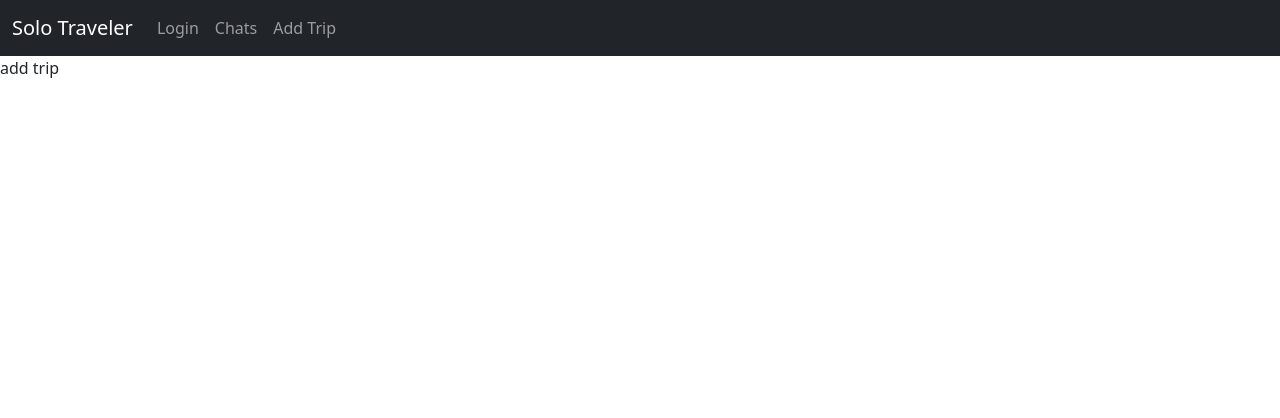
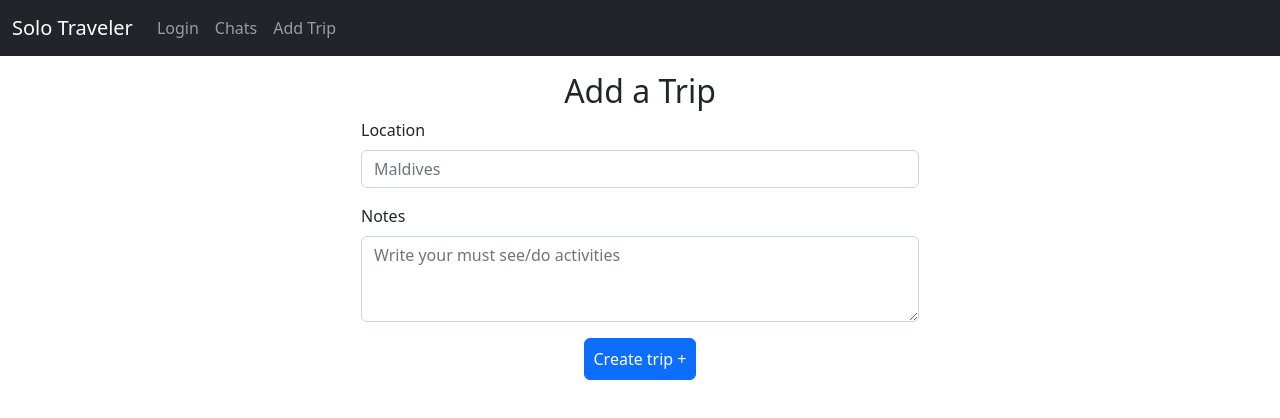
Before and after one commit to SSimonPhd/project3, a React (Create React App) app in the folder client/: page /addtrip in a window 1280 px wide. Shown: the top 418 px of the page. Built offline with nearby package versions, Linux system fonts and the light colour scheme.

Commit message:
basic form add trip page

```diff
--- a/client/src/pages/AddTrip.js
+++ b/client/src/pages/AddTrip.js
@@ -1,10 +1,27 @@
 import React from 'react';
 
-function AddTrip () {
+function AddTrip() {
   return (
-    <>
-    add trip
-    </>
+    <div className='container-sm'>
+      {/* Title  */}
+      <h2 className='text-center pt-3'>Add a Trip</h2>
+
+      {/* Form to Add a Trip */}
+      <div className='row'>
+        <div className='col w-50 d-flex flex-column align-items-center justify-contents-center'>
+          <div class="mb-3 w-50">
+            <label for="location" class="form-label">Location</label>
+            <input type="text" class="form-control" id="location" placeholder="Maldives" />
+          </div>
+          <div class="mb-3 w-50">
+            <label for="highlights" class="form-label">Notes</label>
+            <textarea class="form-control" id="highlights" rows="3" placeholder='Write your must see/do activities'></textarea>
+          </div>
+          {/* Add a Trip + Button */}
+          <button type="button" class="btn btn-primary p-2">Create trip +</button>
+        </div>
+      </div>
+    </div>
   )
 }
 
```
